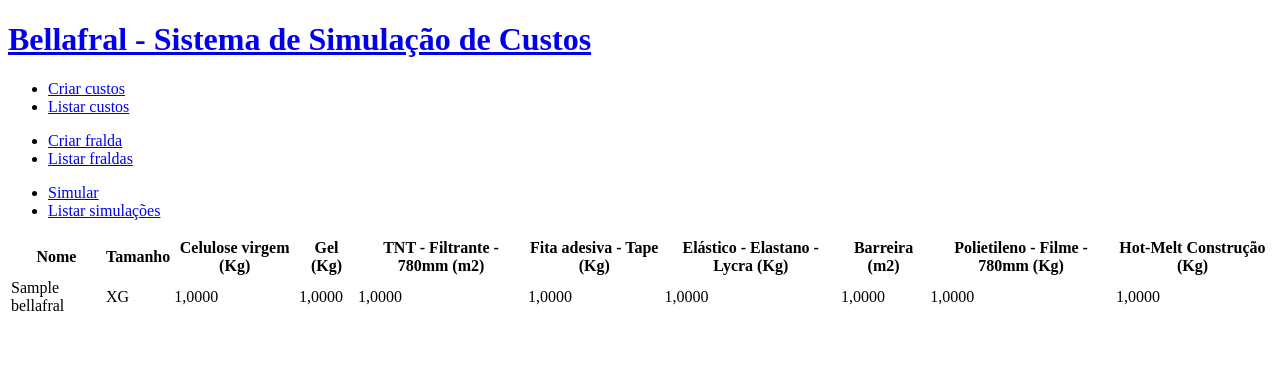
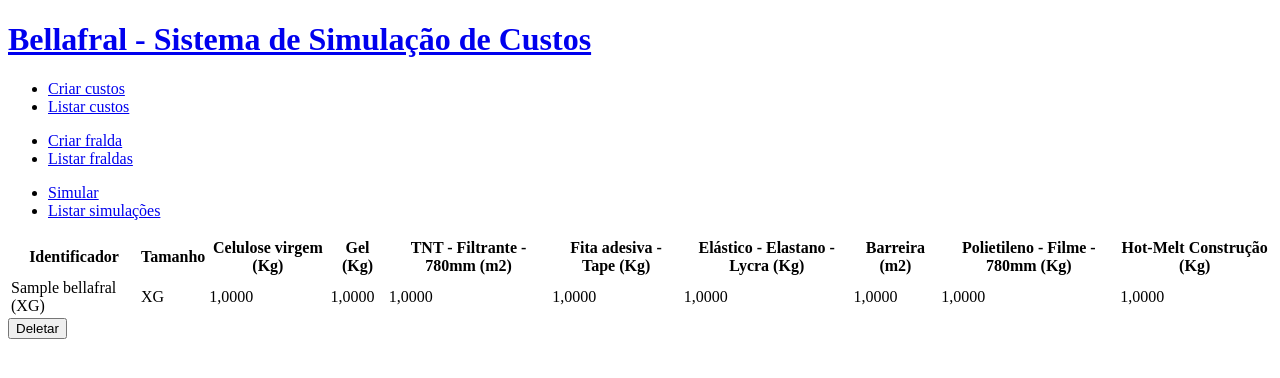
Before and after one commit to vitor-lima-ms/bellafral, a Django app: page /bellafral/bellafral_details/1 in a window 1280 px wide. Shown: the top 378 px of the page. Run offline with Django 5.2, Linux system fonts and the light colour scheme; tables that the repository leaves empty hold one stand-in row (values such as "Sample post"); parts of the project's set-up code (start-up, migrations or seed data) failed here and were passed over.

Commit message:
Update bellafral_details.html

```diff
--- a/bellafral/templates/bellafral_details.html
+++ b/bellafral/templates/bellafral_details.html
@@ -4,7 +4,7 @@
     <table>
         <thead>
             <tr>
-                <th>Nome</th>
+                <th>Identificador</th>
                 <th>Tamanho</th>
                 <th>Celulose virgem (Kg)</th>
                 <th>Gel (Kg)</th>
@@ -18,7 +18,7 @@
         </thead>
         <tbody>
             <tr>
-                <td>{{ fralda.nome }}</td>
+                <td>{{ fralda }}</td>
                 <td>{{ fralda.tamanho }}</td>
                 <td>{{ fralda.celulose_virgem }}</td>
                 <td>{{ fralda.gel }}</td>
@@ -31,4 +31,8 @@
             </tr>
         </tbody>
     </table>
+    <form action="{% url 'bellafral:bellafral_delete' fralda.id %}" method="post">
+        {% csrf_token %}
+        <button type="submit">Deletar</button>
+    </form>
 {% endblock content %}
```
